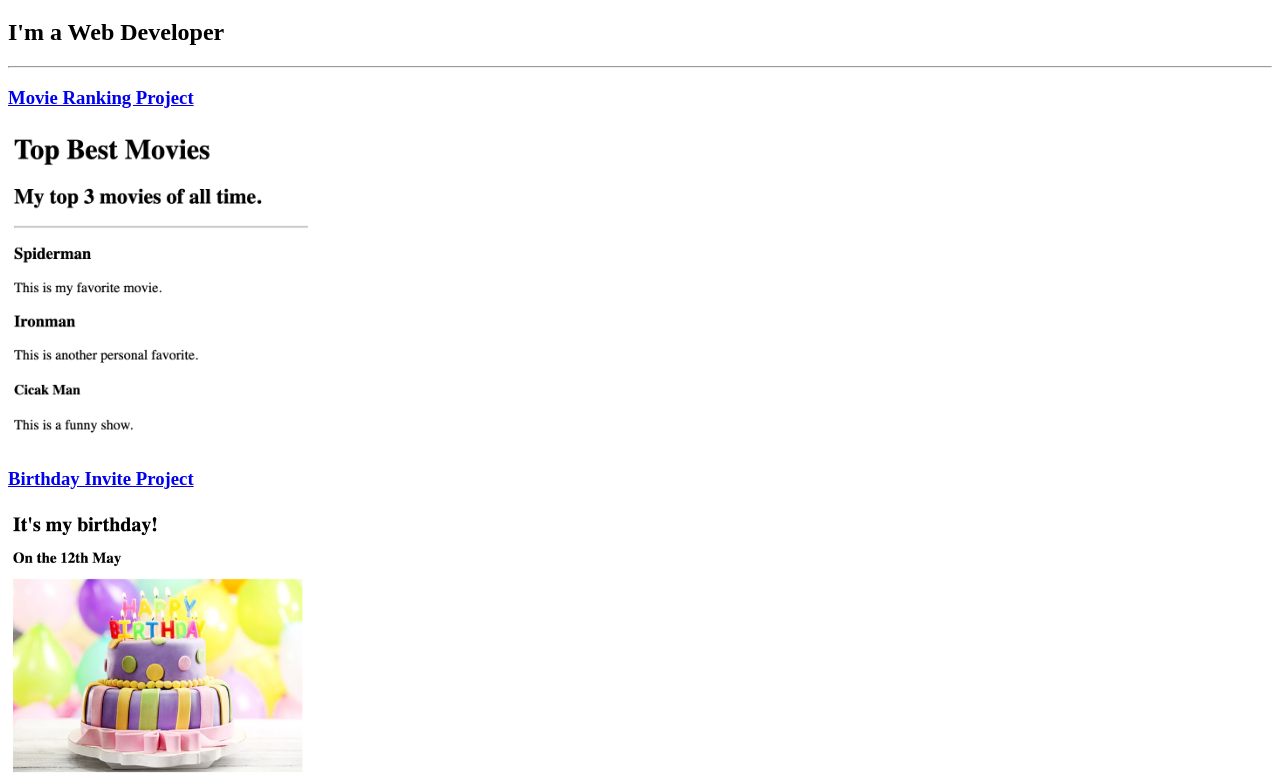
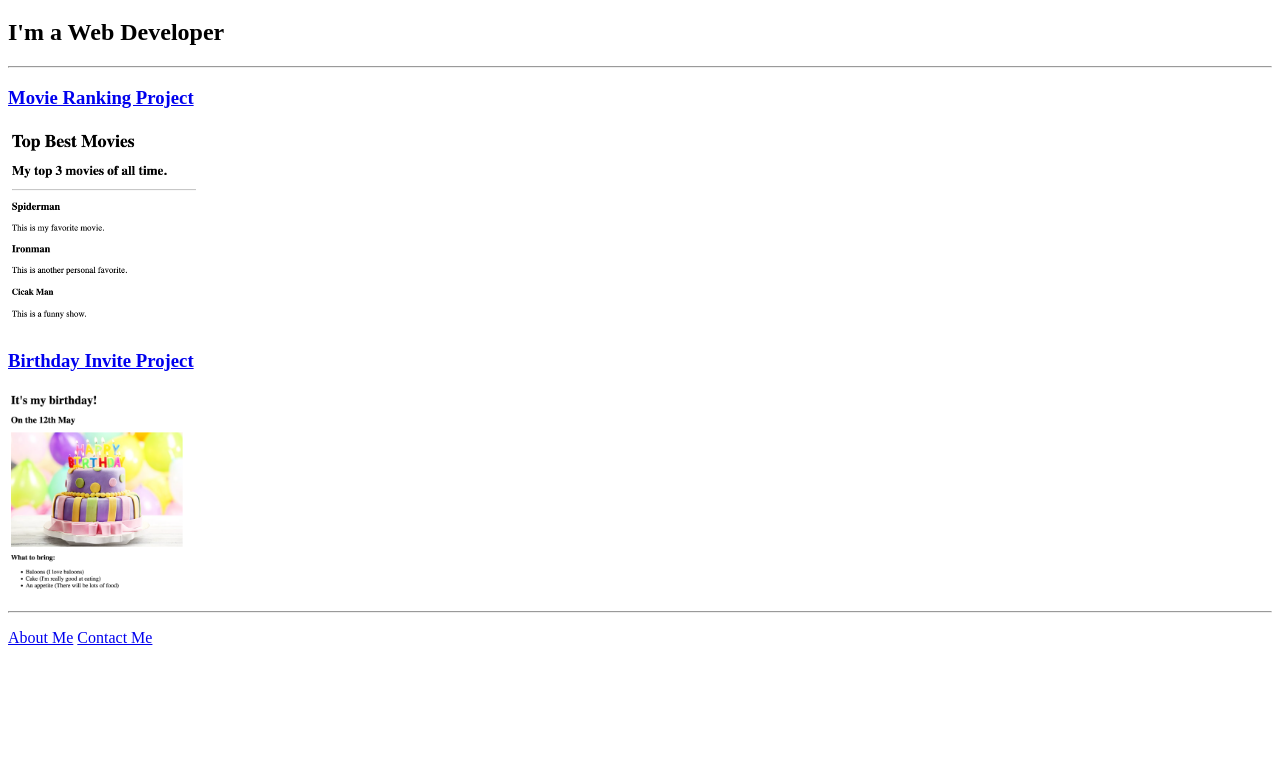
Before and after one commit to appbarista/html-portfolio, a plain HTML site: page index.html in a window 1280 px wide. Shown: the part 61-835 px from the top of the page. After the commit the page ends 800 px from the top, so only its background shows below. Drawn offline with Linux system fonts and the light colour scheme.

Commit message:
Update index.html

```diff
--- a/index.html
+++ b/index.html
@@ -27,16 +27,16 @@ https://developer.mozilla.org/en-US/docs/Web/HTML/Element/img#attr-height -->
         <hr />
         <h3><a href="./public/movie-ranking.html">Movie Ranking Project</a></h3>
         <p>
-            <img src="./assets/images/movie-ranking.png" alt="Movie Ranking Project Preview" width=300 />
+            <img src="./assets/images/movie-ranking.png" alt="Movie Ranking Project Preview" height=200 />
         </p>
         <h3><a href="./public/birthday-invite.html">Birthday Invite Project</a></h3>
         <p>
-            <img src="./assets/images/birthday-invite.png" alt="Birthday Invite Project Preview" width=300 />
+            <img src="./assets/images/birthday-invite.png" alt="Birthday Invite Project Preview" height=200 />
         </p>
         <hr />
         <p>
             <a href="./public/about.html">About Me</a>
-            <a href="./public/contact.html">Contact</a>
+            <a href="./public/contact.html">Contact Me</a>
         </p>
     </body>
 </html>
```
